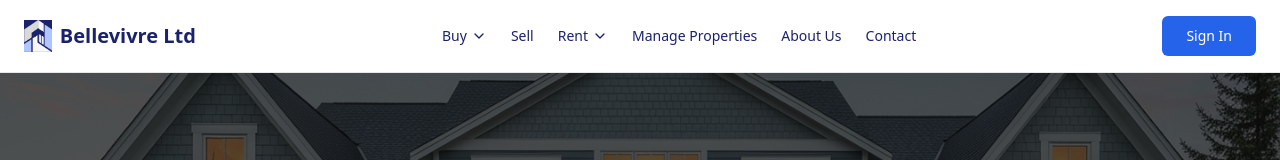
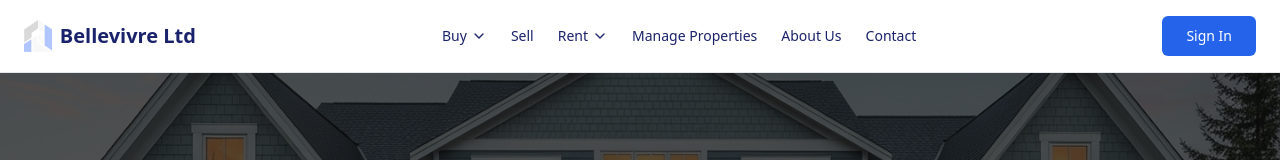
Before and after one commit to Nwachukwuchinedu/bellavire-frontend, a React (Vite) app: page /about-us in a window 1280 px wide. Shown: the top 160 px of the page. Built offline with nearby package versions, Linux system fonts and the light colour scheme.

Commit message:
modified:   src/components/Footer.tsx 	modified:   src/components/Navbar.tsx

```diff
--- a/src/components/Footer.tsx
+++ b/src/components/Footer.tsx
@@ -12,7 +12,7 @@ const Footer = () => {
             <img
               src="/Group 36230.png"
               alt="Bellevivre Logo"
-              className="h-10 w-auto object-contain"
+              className="h-10 w-auto object-contain "
             />
             <span className="text-xl font-bold text-white">Bellevivre Ltd</span>
           </div>
--- a/src/components/Navbar.tsx
+++ b/src/components/Navbar.tsx
@@ -22,7 +22,7 @@ const Navbar = () => {
             <img
               src="/Group 36230.png"
               alt="Bellevivre Logo"
-              className="h-8 w-auto object-contain bg-secondary"
+              className="h-8 w-auto object-contain "
             />
           </Link>
           <Link to="/">
```
